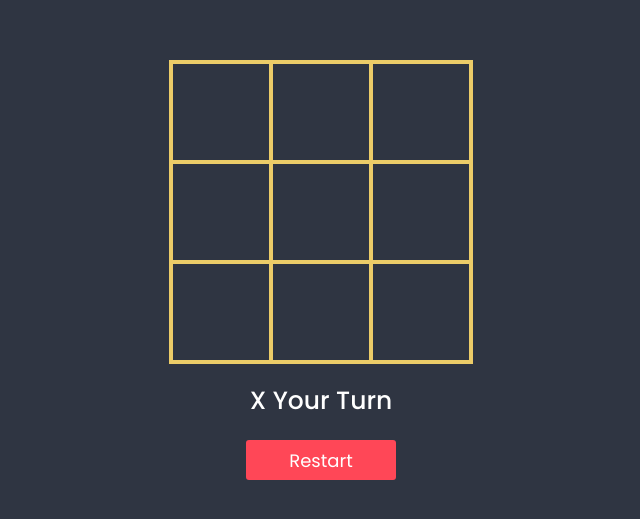
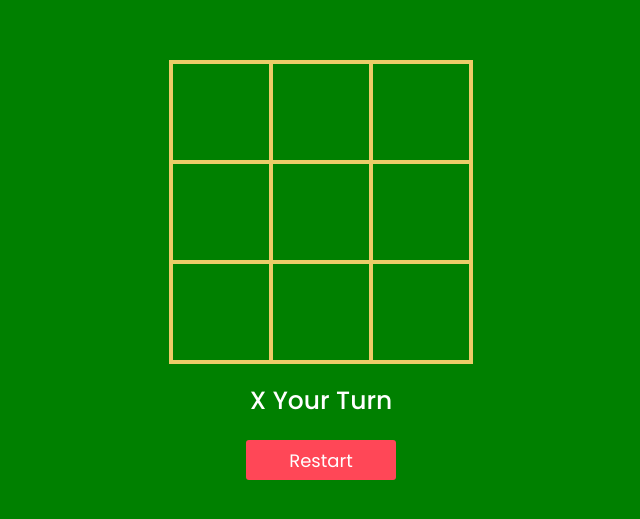
Before and after one commit to fidelcastroran/GIT-DEMO, a plain HTML site: page index.html in a window 1280 px wide. Shown: the part 129-648 px from the top of the page, without its empty margins (319-959 px from the left). Drawn offline with Linux system fonts and the light colour scheme.

Commit message:
Update style.css

```diff
--- a/style.css
+++ b/style.css
@@ -10,7 +10,7 @@
 body{
   width: 100vw;
   height: 100vh;
-  background-color: #2f3542;
+  background-color: green;
   color:white;
   display: flex;
   justify-content: center;
```
